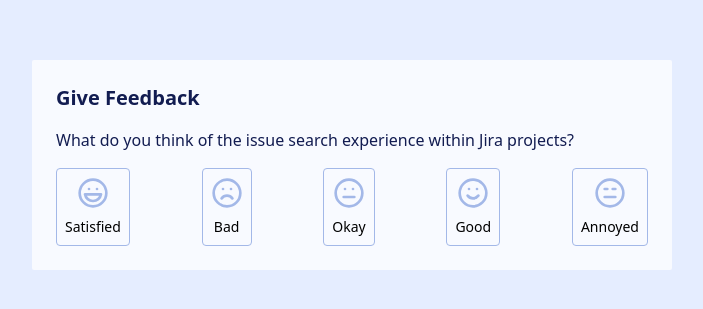
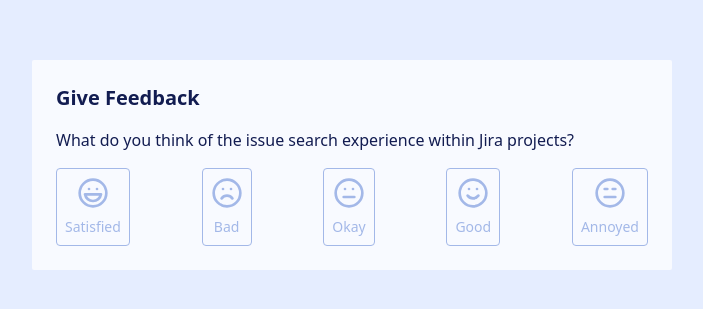
Before and after one commit to NaifIT11/feedback-form-with-custom-radio-buttons, a Next.js app: page / in a window 1280 px wide. Shown: the part 235-544 px from the top of the page, without its empty margins (288-991 px from the left). Built offline with nearby package versions, Linux system fonts and the light colour scheme.

Commit message:
add the state for radio

```diff
--- a/src/app/components/Feedback.tsx
+++ b/src/app/components/Feedback.tsx
@@ -44,18 +44,19 @@
       <form className="mt-4 flex flex-col gap-4">
         <RadioGroup
           value={selectedValue}
-          onValueChange={setSelectedValue} // Update the state on value change
+          onValueChange={setSelectedValue}
           className="flex gap-2 justify-between"
         >
           {radioItemsValues.map((ri) => (
             <RadioGroupItem
-              key={ri.value} // Use a key for mapping
+              key={ri.value}
               value={ri.value}
-              id={ri.value} // Set an id for accessibility
+              id={ri.value}
+              data-checked={selectedValue === ri.value}
             >
-              <div className="flex flex-col items-center gap-2 p-2 rounded bg-white border border-blue-300">
+              <div data-checked={selectedValue === ri.value} className="flex data-[checked=true]:border-blue-600 flex-col items-center gap-2 p-2 rounded bg-white border border-blue-300">
                 {ri.SVG}
-                <div role="heading" className="text-sm">
+                <div role="heading" className="text-sm text-blue-300 data-[checked=true]:text-blue-600" data-checked={selectedValue === ri.value}>
                   {ri.value}
                 </div>
               </div>
```
